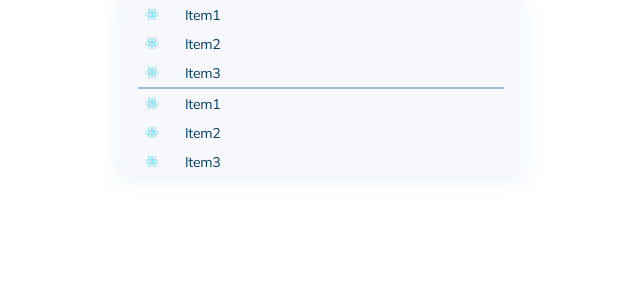
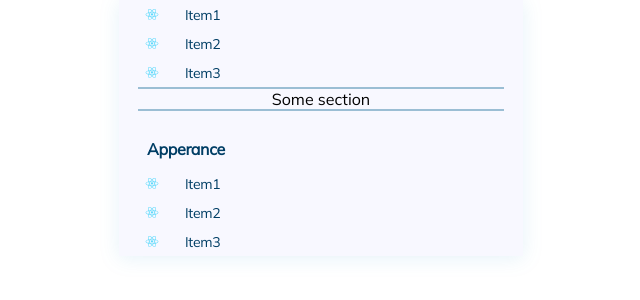
Before and after one commit to IsignInternationalInc/Chrome-SideMenu-Simulator, a React (Create React App) app: page / in a window 1280 px wide. Shown: the top 300 px of the page, without its empty margins (319-959 px from the left). Built offline with nearby package versions, Linux system fonts and the light colour scheme.

Commit message:
add section title

```diff
--- a/src/components/MenuContainer/MenuContainer.tsx
+++ b/src/components/MenuContainer/MenuContainer.tsx
@@ -18,7 +18,10 @@ export default function MenuContainer(props: Props){
                 <MenuItem icon={icon} name="Item2"/>
                 <MenuItem icon={icon} name="Item3"/>
             </MenuSection>
-            <MenuSection type="bottom">
+            <MenuSection type="top">
+                Some section
+            </MenuSection>
+            <MenuSection type="bottom" title="Apperance">
                 <MenuItem icon={icon} name="Item1"/>
                 <MenuItem icon={icon} name="Item2"/>
                 <MenuItem icon={icon} name="Item3"/>
--- a/src/components/MenuSection/style.css
+++ b/src/components/MenuSection/style.css
@@ -16,4 +16,8 @@
     line-height: 20px;
     letter-spacing: -0.02em;
     color: #003E65;
+    align-self: flex-start;
+    margin-left: 28px;
+    margin-top: 28px;
+    margin-bottom: 10px;
 }
```
